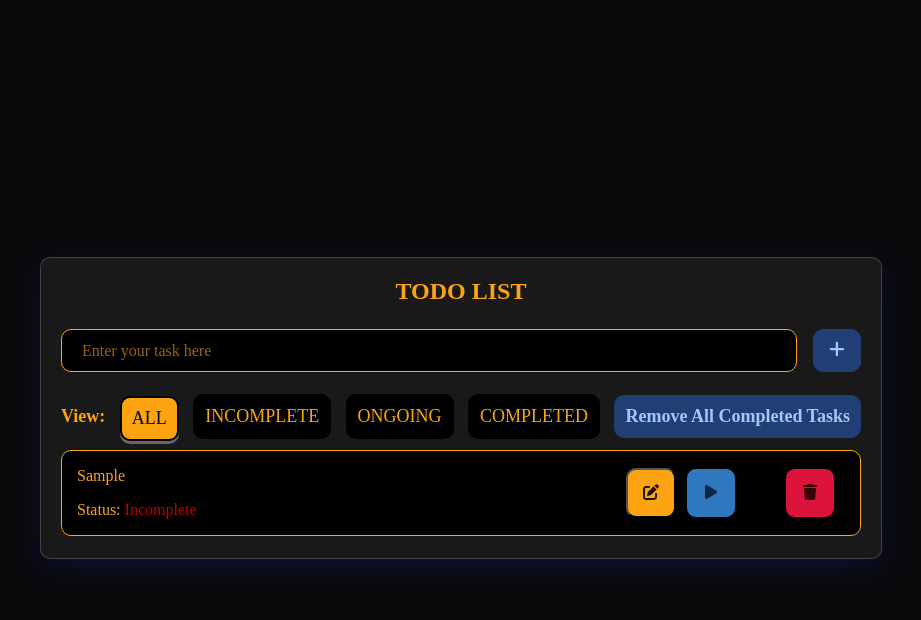
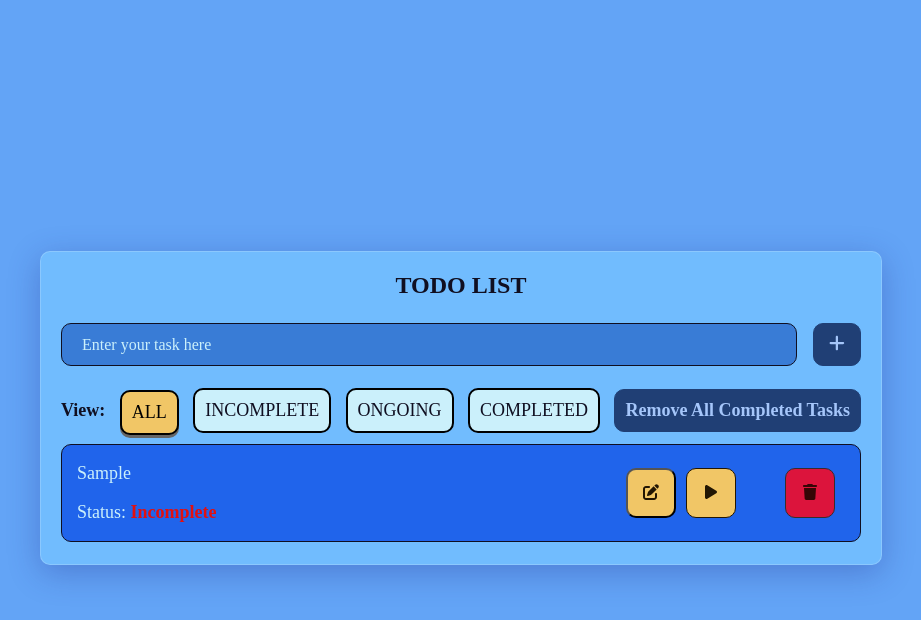
Before and after one commit to baonguyen2002/to-do-list-react, a React (Vite) app: page / in a window 1280 px wide. Both pictures are taken after typing "Sample" into the empty fields and a click on the button 1016 px from the left and 366 px from the top of the page. Shown: the top 620 px of the page, without its empty margins (179-1100 px from the left). Built offline with nearby package versions, Linux system fonts and the light colour scheme.

Commit message:
Update Css

```diff
--- a/src/App.css
+++ b/src/App.css
@@ -9,15 +9,14 @@ body {
   display: flex;
   min-width: 320px;
   min-height: 100vh;
-  background-color: #09090b;
+  background-color: #63a4f6;
   justify-content: center;
   align-items: center;
 }
 
 .app-container {
   padding: 20px;
-  border: 1px solid black;
-  background: #19191a;
+  background: #71bcfe;
   border: 1px solid rgba(255, 255, 255, 0.18);
   border-radius: 10px;
   box-shadow: 0 8px 32px 0 rgba(31, 38, 135, 0.3);
--- a/src/components/NewTaskForm.css
+++ b/src/components/NewTaskForm.css
@@ -5,7 +5,7 @@
 }
 
 .input-label-text {
-  color: #fca311;
+  color: #100f21;
   text-align: center;
   font-size: x-large;
   font-weight: bolder;
@@ -19,17 +19,17 @@
   padding: 1rem 0 1rem 0;
 
   #text-input-field {
-    border: 1px solid #fca311;
+    border: 1px solid #100f21;
     flex-grow: 1;
     font-size: medium;
     padding: 10px 10px;
     border-radius: 10px;
-    background-color: black;
-    color: #fca311;
+    background-color: #397cd6;
+    color: #cbf0fb;
     font-family: "Poppins";
   }
   #text-input-field::placeholder {
-    color: #fca2119c;
+    color: #cbf0fb;
     font-family: "Poppins";
     padding: 10px 10px;
   }
--- a/src/components/TaskItem.css
+++ b/src/components/TaskItem.css
@@ -3,11 +3,11 @@
   display: flex;
   flex-direction: row;
   font-family: "Poppins";
-  border: 1px solid #fca311;
+  border: 1px solid #100f21;
   padding: 0 15px;
   border-radius: 10px;
-  background-color: black;
-  color: #fca311;
+  background-color: #2064eb;
+  color: #cbf0fb;
   font-size: medium;
   justify-content: space-between;
   align-items: center;
@@ -15,13 +15,15 @@
   .label-container {
     margin-right: 10px;
     width: 65%;
+    font-size: large;
+    font-weight: 400;
     p {
       word-wrap: break-word;
     }
   }
 
   .delete-button {
-    border: 1px solid black;
+    border: 1px solid #382c2e;
     background-color: #dc143c;
     color: rgb(54, 6, 6);
   }
@@ -36,34 +38,37 @@
   }
   .mark-incomplete-button {
     background-color: #bd0000;
-    color: #290000;
-    border: 1px solid black;
+    color: #cbf0fb;
+    border: 1px solid #221603;
   }
   .mark-ongoing-button {
-    background-color: #2f78bd;
-    border: 1px solid black;
-    color: #0b2741;
+    background-color: #f1c666;
+    border: 1px solid #221603;
+    color: #221603;
   }
   .mark-completed-button {
-    background-color: #2cb140;
-    border: 1px solid black;
-    color: #0f3b15;
+    background-color: #22b638;
+    border: 1px solid #221603;
+    color: #cbf0fb;
   }
 }
 
 .incomplete {
-  color: #bd0000;
+  color: #e21010;
+  font-weight: bolder;
 }
 
 .on-going {
-  color: #2f78bd;
+  color: #f5cc73;
+  font-weight: bolder;
 }
 
 .completed {
-  color: #29b43e;
+  color: #13e733;
+  font-weight: bolder;
 }
 
 .edit-task-button {
-  background-color: #fca311;
+  background-color: #f1c666;
   color: #221603;
 }
--- a/src/components/TaskList.css
+++ b/src/components/TaskList.css
@@ -1,13 +1,13 @@
 .no-task-notice {
   text-align: center;
   font-size: large;
-  color: #fca311;
+  color: #100f21;
   font-size: larger;
 }
 
 h1 {
   text-align: center;
-  color: #fca311;
+  color: #100f21;
   user-select: none;
 }
 
@@ -20,7 +20,7 @@ h1 {
 }
 
 .filter-container .view-text {
-  color: #fca311;
+  color: #100f21;
   font-weight: bolder;
   font-size: large;
   height: inherit;
@@ -39,14 +39,14 @@ h1 {
 }
 
 .filter-container .category-button {
-  background-color: black;
-  color: #fca311;
+  background-color: #cbf0fb;
+  color: #100f21;
   transition: transform 0.4s ease-in-out;
 }
 
 .filter-container .category-button:hover {
   cursor: pointer;
-  background-color: #fca311;
+  background-color: #cbf0fb;
   color: black;
   box-shadow: 0 3px #666;
   transform: translateY(2px);
@@ -54,7 +54,7 @@ h1 {
 
 .filter-container .active-button {
   cursor: pointer;
-  background-color: #fca311;
+  background-color: #f1c666;
   box-shadow: 0 3px #666;
   transform: translateY(2px);
   color: black;
```
